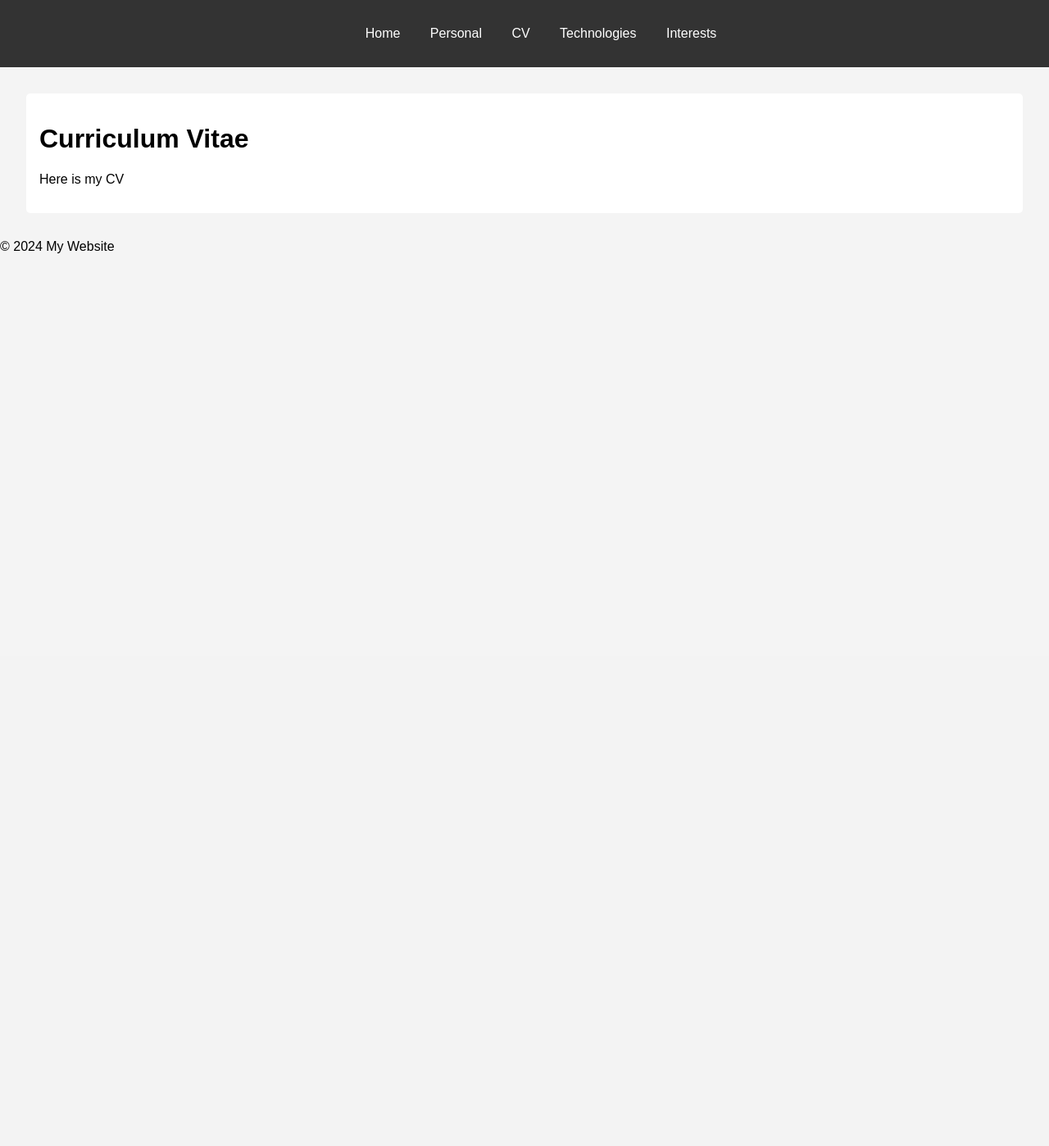
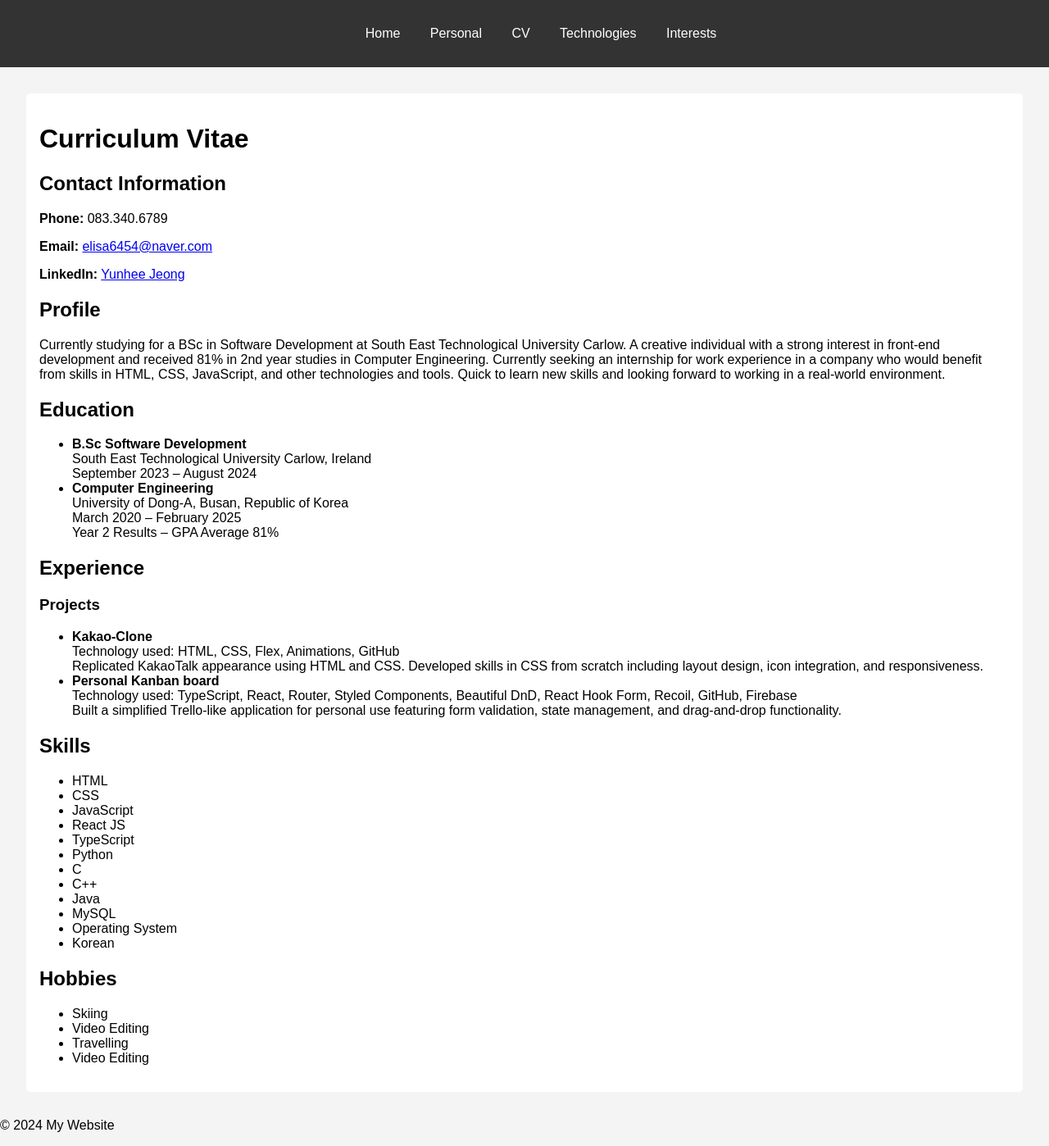
Before and after one commit to elisa6454/cloud-dev-assigment1, a Flask app: page /cv in a window 1280 px wide. Shown: the whole page at 82% size. Before the commit the page ends 309 px from the top, so only its background shows below. Run offline with Flask 3, Linux system fonts and the light colour scheme.

Commit message:
add my CV information

```diff
--- a/templates/cv.html
+++ b/templates/cv.html
@@ -1,4 +1,88 @@
 {% extends 'base.html' %} {% block title %}CV{% endblock %} {% block content %}
 <h1>Curriculum Vitae</h1>
-<p>Here is my CV</p>
+
+<h2>Contact Information</h2>
+<p><strong>Phone:</strong> 083.340.6789</p>
+<p>
+  <strong>Email:</strong>
+  <a href="mailto:Elisa6454@naver.com">elisa6454@naver.com</a>
+</p>
+<p>
+  <strong>LinkedIn:</strong>
+  <a
+    href="https://www.linkedin.com/in/yunhee-jeong-20b127291/"
+    target="_blank"
+    rel="noopener noreferrer"
+    >Yunhee Jeong</a
+  >
+</p>
+
+<h2>Profile</h2>
+<p>
+  Currently studying for a BSc in Software Development at South East
+  Technological University Carlow. A creative individual with a strong interest
+  in front-end development and received 81% in 2nd year studies in Computer
+  Engineering. Currently seeking an internship for work experience in a company
+  who would benefit from skills in HTML, CSS, JavaScript, and other technologies
+  and tools. Quick to learn new skills and looking forward to working in a
+  real-world environment.
+</p>
+
+<h2>Education</h2>
+<ul>
+  <li>
+    <strong>B.Sc Software Development</strong><br />
+    South East Technological University Carlow, Ireland<br />
+    September 2023 – August 2024
+  </li>
+  <li>
+    <strong>Computer Engineering</strong><br />
+    University of Dong-A, Busan, Republic of Korea<br />
+    March 2020 – February 2025<br />
+    Year 2 Results – GPA Average 81%
+  </li>
+</ul>
+
+<h2>Experience</h2>
+<h3>Projects</h3>
+<ul>
+  <li>
+    <strong>Kakao-Clone</strong><br />
+    Technology used: HTML, CSS, Flex, Animations, GitHub<br />
+    Replicated KakaoTalk appearance using HTML and CSS. Developed skills in CSS
+    from scratch including layout design, icon integration, and responsiveness.
+  </li>
+  <li>
+    <strong>Personal Kanban board</strong><br />
+    Technology used: TypeScript, React, Router, Styled Components, Beautiful
+    DnD, React Hook Form, Recoil, GitHub, Firebase<br />
+    Built a simplified Trello-like application for personal use featuring form
+    validation, state management, and drag-and-drop functionality.
+  </li>
+</ul>
+
+<h2>Skills</h2>
+<ul>
+  <li>HTML</li>
+  <li>CSS</li>
+  <li>JavaScript</li>
+  <li>React JS</li>
+  <li>TypeScript</li>
+  <li>Python</li>
+  <li>C</li>
+  <li>C++</li>
+  <li>Java</li>
+  <li>MySQL</li>
+  <li>Operating System</li>
+  <li>Korean</li>
+</ul>
+
+<h2>Hobbies</h2>
+<ul>
+  <li>Skiing</li>
+  <li>Video Editing</li>
+  <li>Travelling</li>
+  <li>Video Editing</li>
+</ul>
+
 {% endblock %}
```
